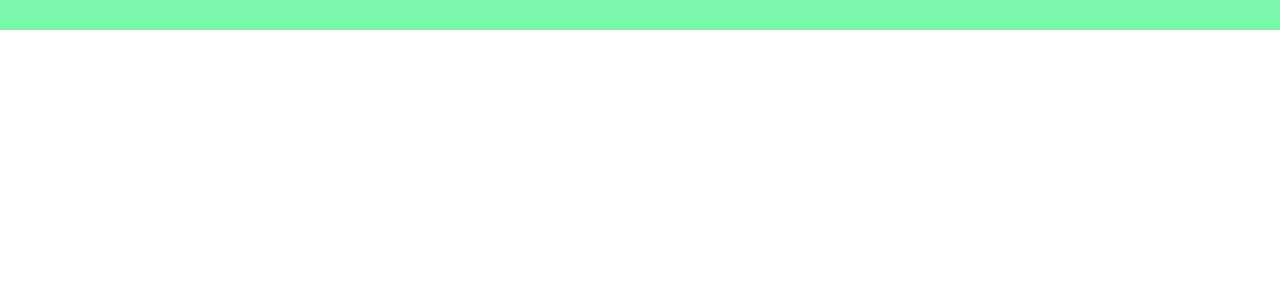
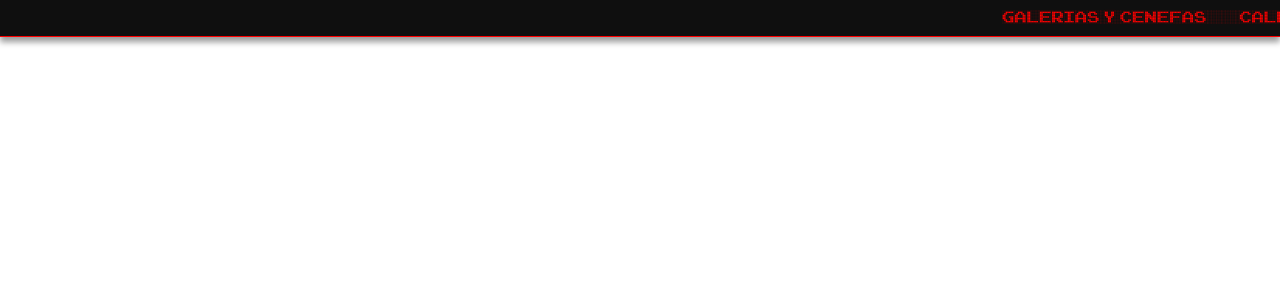
Before and after one commit to Nelsper/Galerias_Y_Cenefas, a React (Vite) app: page / in a window 1280 px wide. Shown: the top 300 px of the page. Built offline with nearby package versions, Linux system fonts and the light colour scheme.

Commit message:
componente Promo o.k

```diff
--- a/src/components/promo/Promo.jsx
+++ b/src/components/promo/Promo.jsx
@@ -1,15 +1,23 @@
 import React from "react";
-import './sass/promo.css'
+import "./sass/promo.css";
 
 const Promo = () => {
+  return (
+    <>
+    <div className="contenedor">
+      <div className="promo">
 
-    return(
-        <>
-            <div className="promo">
-                <marquee behavior="" direction="raigth">Hola Mundo</marquee>
-            </div>
-        </>
-    );
+        <span className="promo__text">
+          Galerias Y Cenefas&nbsp;&nbsp;&nbsp;&nbsp;&nbsp;&nbsp;
+          Calle 41b sur # 52a 56&nbsp;&nbsp;&nbsp;&nbsp;&nbsp;&nbsp;
+          Barrio Alqueria&nbsp;&nbsp;&nbsp;&nbsp;&nbsp;&nbsp;
+          Tel. 310 787 8993
+          </span>
+
+      </div>
+    </div>
+    </>
+  );
 };
 
 export default Promo;
--- a/src/components/promo/sass/promo.css
+++ b/src/components/promo/sass/promo.css
@@ -1,3 +1,29 @@
-.promo {
-  background-color: rgb(122, 247, 170);
+.contenedor {
+  position: fixed;
+  width: 100%;
+  background-color: rgb(15, 15, 15);
+  border-bottom: 1px solid red;
+  box-shadow: 0px 5px 6px rgba(0, 0, 0, 0.4);
+}
+.contenedor .promo {
+  padding: 3px;
+  animation: promo 50s linear infinite;
+}
+.contenedor .promo .promo__text {
+  font-family: "Led", sans-serif;
+  color: rgb(255, 0, 0);
+  font-size: 20px;
+}
+@font-face {
+  font-family: "Led";
+  src: url("../../../assets/fonts/Famirids..ttf");
+}
+
+@keyframes promo {
+  0% {
+    transform: translateX(100%);
+  }
+  100% {
+    transform: translateX(-100%);
+  }
 }/*# sourceMappingURL=promo.css.map */
--- a/src/components/promo/sass/promo.scss
+++ b/src/components/promo/sass/promo.scss
@@ -1,4 +1,30 @@
 
-.promo{
-    background-color: rgb(122, 247, 170);
+.contenedor{
+  position: fixed;
+  width: 100%;
+  background-color: rgb(15, 15, 15);
+  border-bottom: 1px solid red;
+  box-shadow: 0px 5px 6px rgba(0, 0, 0, 0.4);
+
+
+  .promo {
+    padding: 3px;
+    animation: promo 50s linear infinite;
+
+    .promo__text {
+      @font-face {
+        font-family: 'Led';
+        src: url('../../../assets/fonts/Famirids..ttf');
+      }
+      font-family: 'Led', sans-serif;
+      color: rgb(255, 0, 0);
+      font-size: 20px;
+    }
+  }
 }
+
+
+@keyframes promo {
+  0% { transform: translateX(100%); }
+  100% { transform: translateX(-100%); }
+}
```
Also changed, not shown: src/assets/fonts/Famirids..ttf (added), 1 other file (tests, documents, lock files or other folders).
